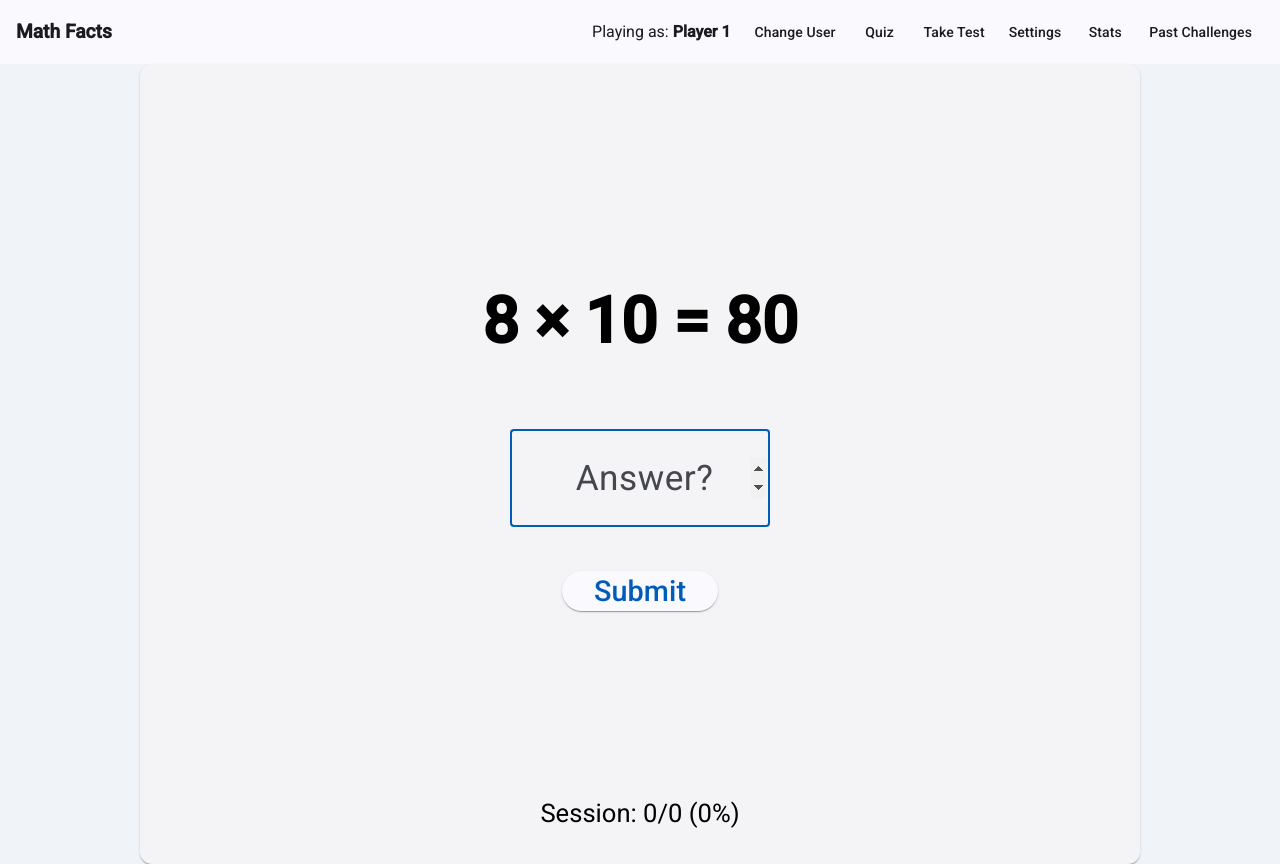
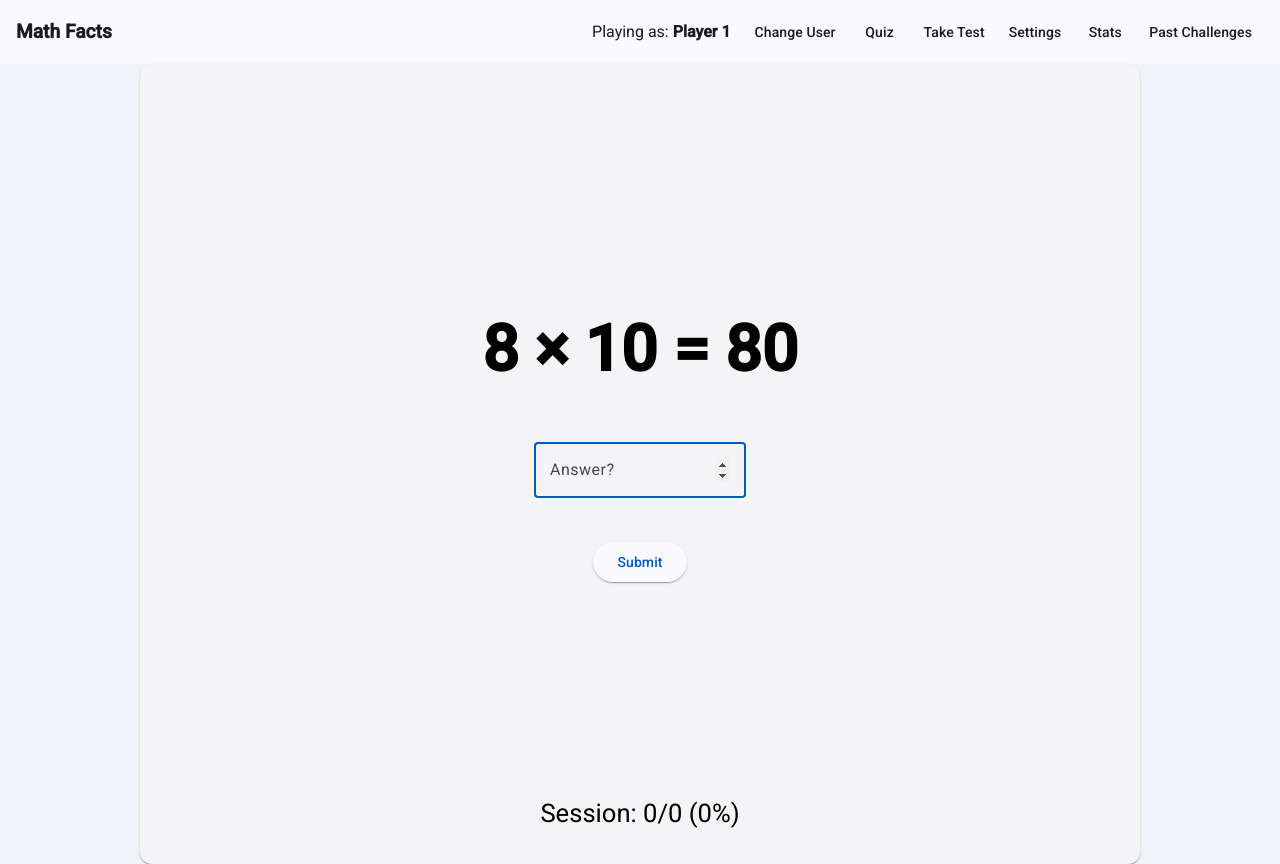
Before and after one commit to vegashat/Math-Facts, an Angular app: page /quiz in a window 1280 px wide. Built offline with nearby package versions, Linux system fonts and the light colour scheme.

Commit message:
fix entry on practice screen

```diff
--- a/src/app/features/quiz/quiz.component.html
+++ b/src/app/features/quiz/quiz.component.html
@@ -59,7 +59,6 @@
       <div *ngIf="useCustomKeypad" class="typed">
         <div class="typed-display">
           <span *ngIf="flashing()" class="hint flash">{{ q.product }}</span>
-          <span *ngIf="showAnswer()" class="hint">{{ q.product }}</span>
           <span class="value">{{ typedAnswer() || ' ' }}</span>
         </div>
 
--- a/src/app/features/quiz/quiz.component.scss
+++ b/src/app/features/quiz/quiz.component.scss
@@ -57,21 +57,29 @@
   }
 }
 
+
 .typed {
   display: flex;
   flex-direction: column;
   align-items: center;
   gap: 24px;
-  margin-top: 30px;
+  margin-top: 15px;
+}
 
-  .typed-field {
-    width: 260px;
+.typed-display {
+  position: relative;
+  display: inline-block;
+  width: 260px;
+  min-height: 3.5rem;
+  font-size: 3.2rem;
+  text-align: center;
+  padding: 12px;
+  border: 2px solid #ccc;
+  border-radius: 8px;
+  background: #fff;
 
-    input {
-      font-size: 2.2rem;
-      text-align: center;
-      padding: 12px;
-    }
+  .value {
+    font-weight: bold;
   }
 
   button {
```
